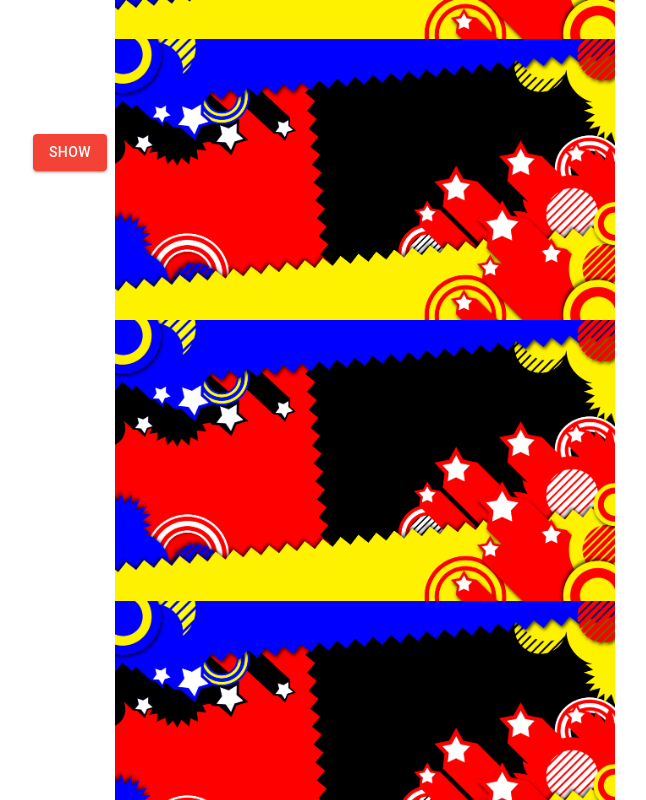
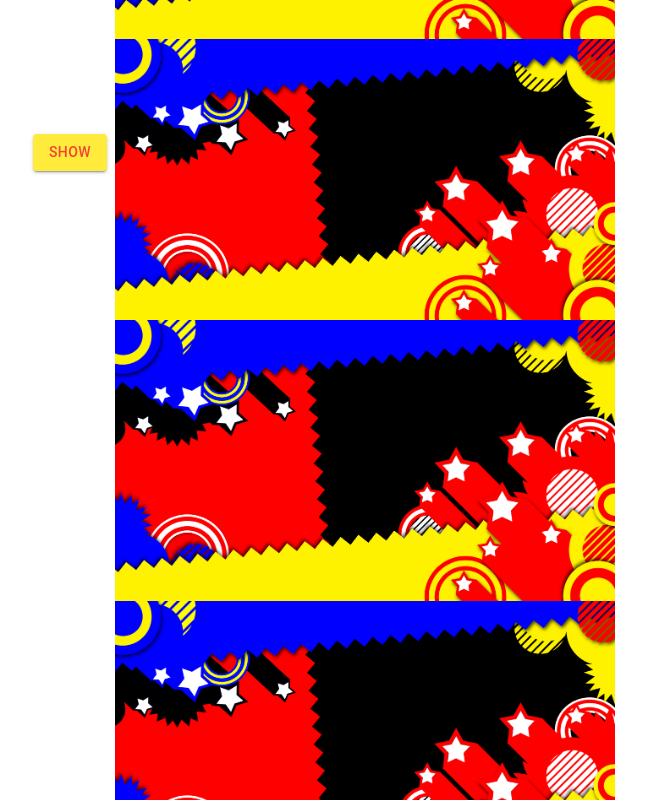
Before and after one commit to lluuvvii/my-personal-web-nextjs, a Next.js app: page /test in a window 1280 px wide. Shown: the part 1140-1940 px from the top of the page, without its empty margins (316-962 px from the left). Built offline with nearby package versions, Linux system fonts and the light colour scheme.

Commit message:
update ui

```diff
--- a/src/app/(Home)/test/page.tsx
+++ b/src/app/(Home)/test/page.tsx
@@ -1,7 +1,7 @@
 'use client'
 
 import ZigzagContainer from '@/app/components/materials/ZigzagContainer';
-import { AppBar, Box, Button, Collapse, Container, Drawer, Grid, Slide, Stack, Typography, useScrollTrigger } from '@mui/material';
+import { AppBar, Box, Button, Collapse, Container, Drawer, Grid, List, ListItem, ListItemText, Slide, Stack, Typography, useScrollTrigger } from '@mui/material';
 import Image from 'next/image';
 import Link from 'next/link';
 import { useEffect, useState } from 'react';
@@ -19,8 +19,9 @@ const HideOnScroll = ({ children }: any) => {
 const BackgroundContainer = () => {
   const [open, setOpen] = useState(false)
   return (
-    <>
+    <Container>
       <Drawer
+        anchor="left"
         open={open}
         onClose={() => setOpen(!open)}
         sx={{
@@ -99,7 +100,7 @@ const BackgroundContainer = () => {
           </ZigzagContainer>
         </Grid> */}
         <Grid item>
-          <Button onClick={() => setOpen(!open)} variant='contained'>Show</Button>
+          <Button onClick={() => setOpen(!open)} variant='contained' sx={{ color: 'error.main', backgroundColor: 'secondary.main' }}>Show</Button>
         </Grid>
         <Grid item>
           <Typography variant='overline' sx={{ fontSize: 20 }}>Reference : Sonic Generations UI theme</Typography>
@@ -198,7 +199,7 @@ const BackgroundContainer = () => {
           </Container> */}
         </ZigzagContainer>
       </Box>
-    </>
+    </Container>
   );
 };
 
--- a/src/app/layout.tsx
+++ b/src/app/layout.tsx
@@ -4,12 +4,26 @@ import { Inter } from "next/font/google";
 import "./globals.css";
 import React from 'react';
 import { ThemeProvider, createTheme } from '@mui/material/styles';
-import { red } from '@mui/material/colors';
+import { red, blue, yellow } from '@mui/material/colors';
 import { CssBaseline } from "@mui/material";
 
 const theme = createTheme({
   palette: {
-    primary: red,
+    primary: {
+      light: blue[300],
+      main: blue[700],
+      dark: blue[900],
+    },
+    secondary: {
+      light: yellow[300],
+      main: yellow[500],
+      dark: yellow[700],
+    },
+    error: {
+      light: red[300],
+      main: red[500],
+      dark: red[700],
+    },
   },
 });
 
```
